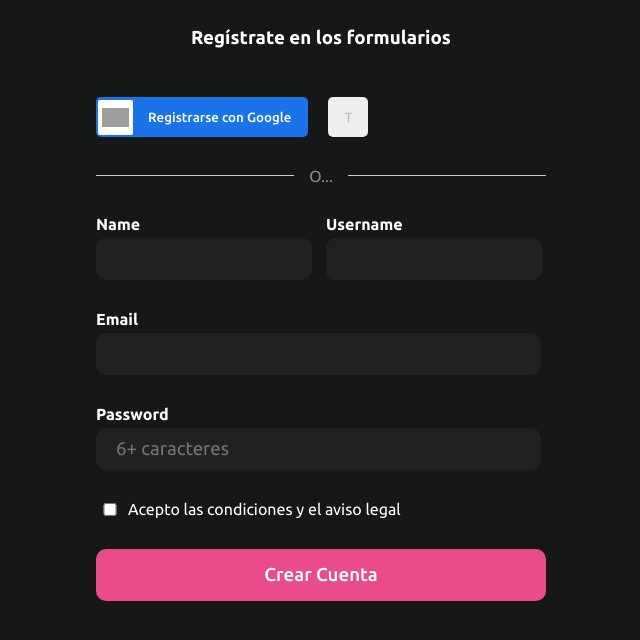
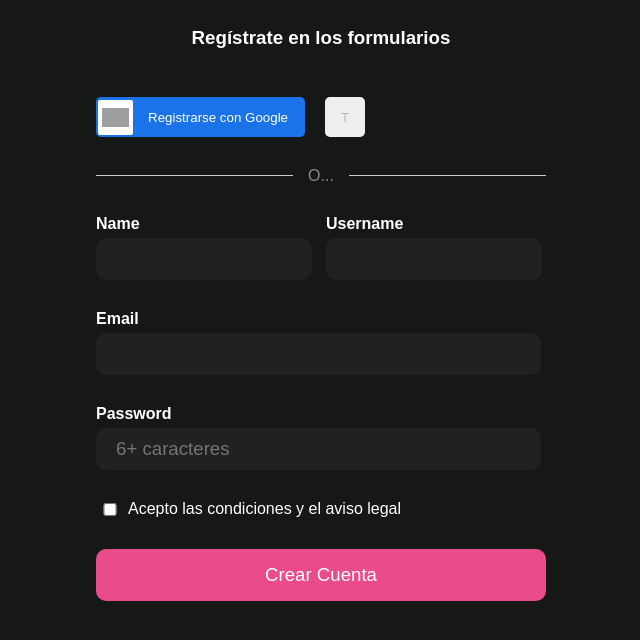
Before and after one commit to elizabetrgz/login1, a plain HTML site: page html/login.html in a window 1280 px wide. Shown: the whole page, without its empty margins (319-959 px from the left). Drawn offline with Linux system fonts and the light colour scheme; grey boxes are pictures that could not be loaded.

Commit message:
link css test

```diff
--- a/css/login.css
+++ b/css/login.css
@@ -1,4 +1,4 @@
-@import url('https://fonts.googleapis.com/css2?family=Ubuntu:wght@300;400;500;700&display=swap');
+/* @import url('https://fonts.googleapis.com/css2?family=Ubuntu:wght@300;400;500;700&display=swap'); */
 
 * {
     font-family: 'Ubuntu', sans-serif;
```
